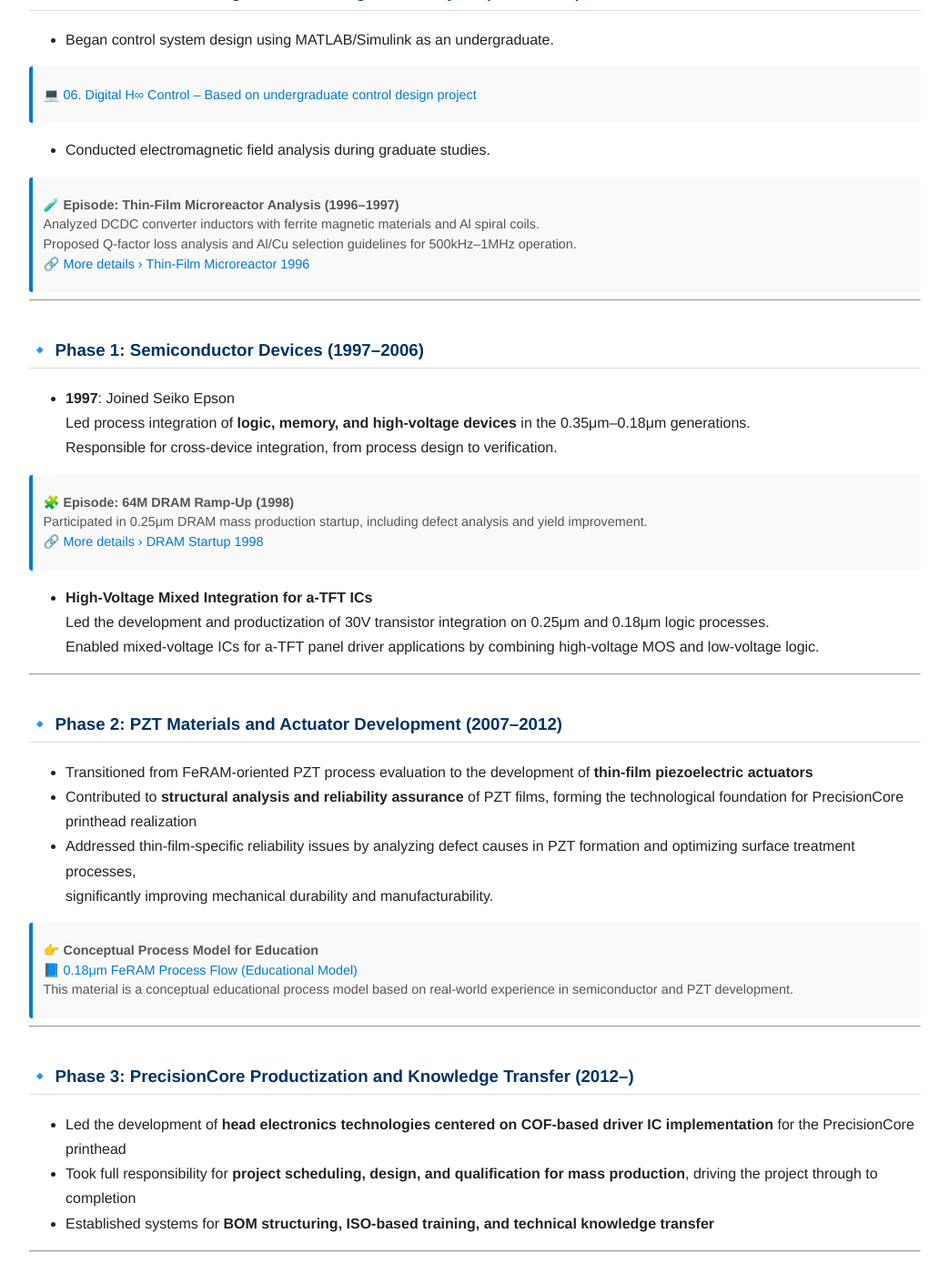
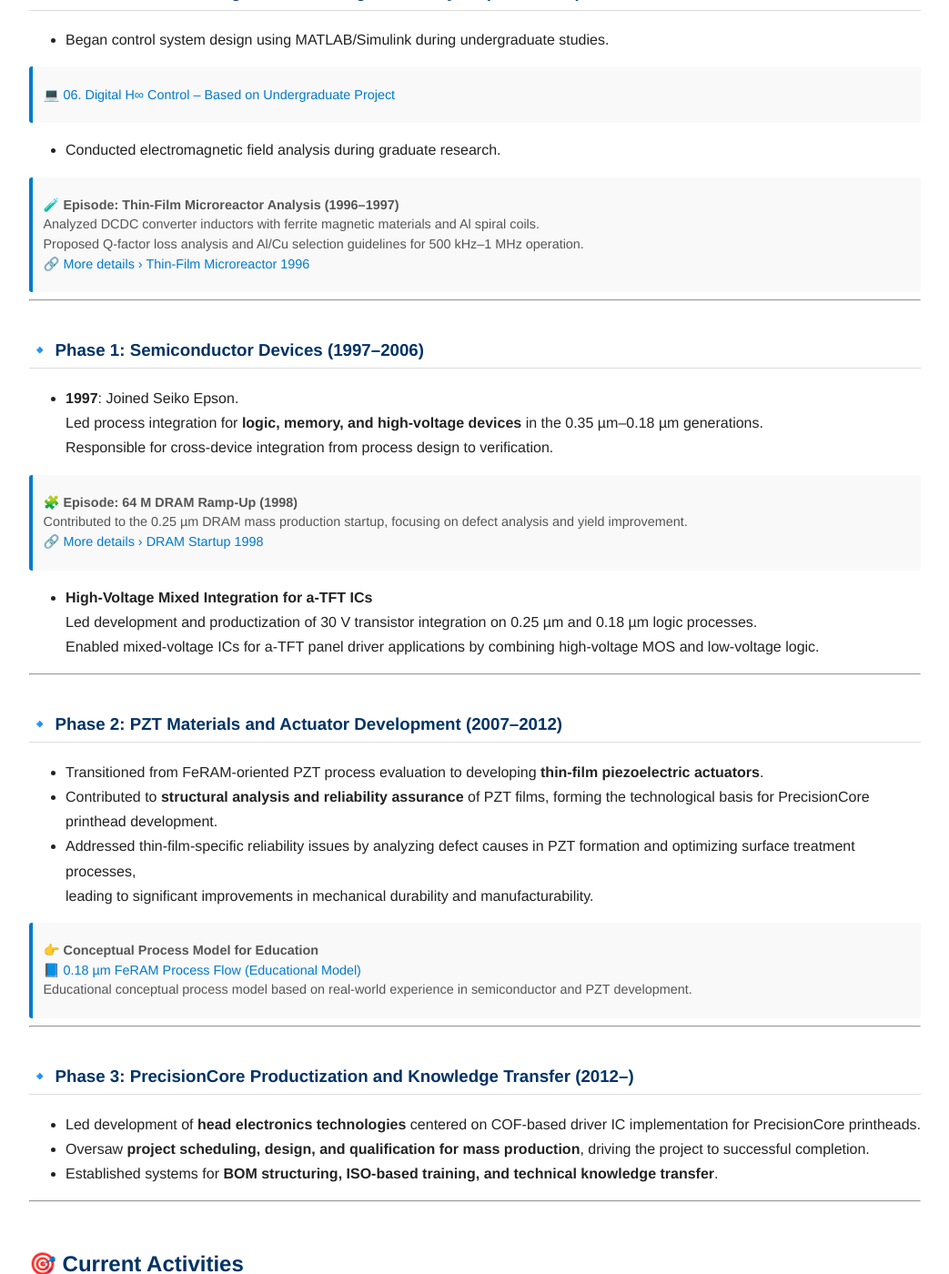
Before and after one commit to Samizo-AITL/Samizo-AITL.github.io, a Jekyll site: the page built from about/career-summary/en/index.md, in a window 1280 px wide and 1400 px high, scrolled down 474 px. Shown: the whole window at 91% size, without its empty margins (118-1161 px from the left). Built offline with Jekyll 4.4.1, drawn with Linux system fonts in a browser that asks for light colours; some of the changed text lies outside the part shown.

Commit message:
Update index.md

```diff
--- a/about/career-summary/en/index.md
+++ b/about/career-summary/en/index.md
@@ -17,16 +17,16 @@ title: Career Summary
 
 ### 🔹 Phase 0: Control Design & Electromagnetic Analysis (1994–1997)
 
-- Began control system design using MATLAB/Simulink as an undergraduate.
+- Began control system design using MATLAB/Simulink during undergraduate studies.
 
-> 💻 [06. Digital H∞ Control – Based on undergraduate control design project](https://samizo-aitl.github.io/EduController/part04_digital/theory/06_digital_hinf_control.html)
+> 💻 [06. Digital H∞ Control – Based on Undergraduate Project](https://samizo-aitl.github.io/EduController/part04_digital/theory/06_digital_hinf_control.html)
 {: .annotation}
 
-- Conducted electromagnetic field analysis during graduate studies.
+- Conducted electromagnetic field analysis during graduate research.
 
 > 🧪 **Episode: Thin-Film Microreactor Analysis (1996–1997)**
 > Analyzed DCDC converter inductors with ferrite magnetic materials and Al spiral coils.
-> Proposed Q-factor loss analysis and Al/Cu selection guidelines for 500kHz–1MHz operation.
+> Proposed Q-factor loss analysis and Al/Cu selection guidelines for 500 kHz–1 MHz operation.
 > 🔗 [More details › Thin-Film Microreactor 1996](https://samizo-aitl.github.io/Edusemi-Plus/archive/in1996/thinfilm_microreactor/)
 {: .annotation}
 
@@ -34,50 +34,50 @@ title: Career Summary
 
 ### 🔹 Phase 1: Semiconductor Devices (1997–2006)
 
-- **1997**: Joined Seiko Epson
-  Led process integration of **logic, memory, and high-voltage devices** in the 0.35μm–0.18μm generations.
-  Responsible for cross-device integration, from process design to verification.
+- **1997**: Joined Seiko Epson.
+  Led process integration for **logic, memory, and high-voltage devices** in the 0.35 µm–0.18 µm generations.
+  Responsible for cross-device integration from process design to verification.
 
-> 🧩 **Episode: 64M DRAM Ramp-Up (1998)**
-> Participated in 0.25μm DRAM mass production startup, including defect analysis and yield improvement.
+> 🧩 **Episode: 64 M DRAM Ramp-Up (1998)**
+> Contributed to the 0.25 µm DRAM mass production startup, focusing on defect analysis and yield improvement.
 > 🔗 [More details › DRAM Startup 1998](https://samizo-aitl.github.io/Edusemi-Plus/archive/in1998/DRAM_Startup_64M_1998/)
 {: .annotation}
 
 - **High-Voltage Mixed Integration for a-TFT ICs**
-  Led the development and productization of 30V transistor integration on 0.25μm and 0.18μm logic processes.
+  Led development and productization of 30 V transistor integration on 0.25 µm and 0.18 µm logic processes.
   Enabled mixed-voltage ICs for a-TFT panel driver applications by combining high-voltage MOS and low-voltage logic.
 
 ---
 
 ### 🔹 Phase 2: PZT Materials and Actuator Development (2007–2012)
 
-- Transitioned from FeRAM-oriented PZT process evaluation to the development of **thin-film piezoelectric actuators**
-- Contributed to **structural analysis and reliability assurance** of PZT films, forming the technological foundation for PrecisionCore printhead realization
+- Transitioned from FeRAM-oriented PZT process evaluation to developing **thin-film piezoelectric actuators**.
+- Contributed to **structural analysis and reliability assurance** of PZT films, forming the technological basis for PrecisionCore printhead development.
 - Addressed thin-film-specific reliability issues by analyzing defect causes in PZT formation and optimizing surface treatment processes,
-  significantly improving mechanical durability and manufacturability.
+  leading to significant improvements in mechanical durability and manufacturability.
 
 > 👉 **Conceptual Process Model for Education**
-> 📘 [0.18μm FeRAM Process Flow (Educational Model)](https://samizo-aitl.github.io/Edusemi-v4x/d_chapter1_memory_technologies/doc_FeRAM/0.18um_FeRAM_ProcessFlow)
-> This material is a conceptual educational process model based on real-world experience in semiconductor and PZT development.
+> 📘 [0.18 µm FeRAM Process Flow (Educational Model)](https://samizo-aitl.github.io/Edusemi-v4x/d_chapter1_memory_technologies/doc_FeRAM/0.18um_FeRAM_ProcessFlow)
+> Educational conceptual process model based on real-world experience in semiconductor and PZT development.
 {: .annotation}
 
 ---
 
 ### 🔹 Phase 3: PrecisionCore Productization and Knowledge Transfer (2012–)
 
-- Led the development of **head electronics technologies centered on COF-based driver IC implementation** for the PrecisionCore printhead
-- Took full responsibility for **project scheduling, design, and qualification for mass production**, driving the project through to completion
-- Established systems for **BOM structuring, ISO-based training, and technical knowledge transfer**
+- Led development of **head electronics technologies** centered on COF-based driver IC implementation for PrecisionCore printheads.
+- Oversaw **project scheduling, design, and qualification for mass production**, driving the project to successful completion.
+- Established systems for **BOM structuring, ISO-based training, and technical knowledge transfer**.
 
 ---
 
 ## 🎯 Current Activities
 
-- Based on these experiences, promoting an open framework called **Samizo-AITL**,
-  focusing on **educational tools, prompt engineering, and AI-integrated control system design**
+- Leveraging this experience to promote the open framework **Samizo-AITL**,
+  focusing on **educational tools, prompt engineering, and AI-integrated control system design**.
 
 > 📌 Compiled a comparative table of FinFET / GAA parameters across technology nodes,
-> which is now being published as part of **educational resources on advanced semiconductor nodes**:
+> published as part of **educational resources on advanced semiconductor nodes**:
 > 👉 [FinFET / GAA Node Parameter Comparison Table](https://samizo-aitl.github.io/Edusemi-v4x/f_chapter1_finfet_gaa/appendixf1_05_node_params)
 {: .annotation}
 
```
Also changed, not shown: other parts of about/career-summary/en/index.md (+3 -3 lines).
